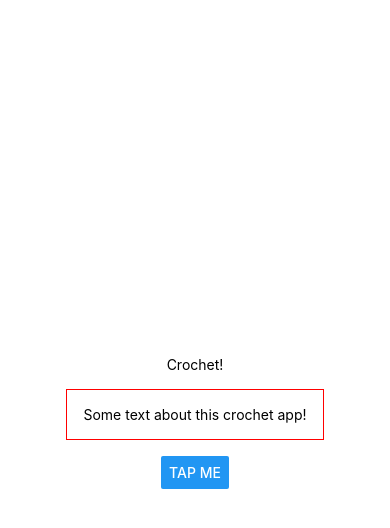
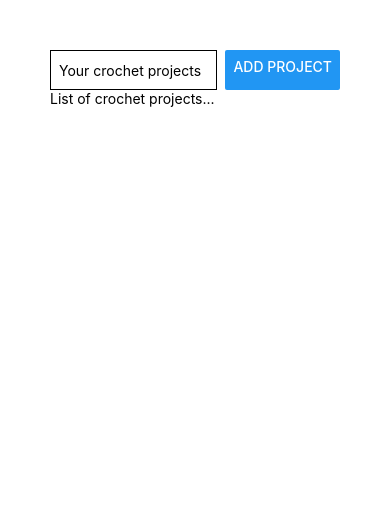
Before and after one commit to CharlyMannion/crochet-app, a React Native app: screen / in a window 390 px wide. Shown: the top 528 px of the page. Built offline with nearby package versions, Linux system fonts and the light colour scheme.

Commit message:
Updates to have text input box, and updates tests

```diff
--- /dev/null
+++ b/App.styles.ts
@@ -0,0 +1,21 @@
+import { StyleSheet } from "react-native";
+
+const createStyles = StyleSheet.create({
+  appContainer: {
+    padding: 50,
+  },
+  inputContainer: {
+    flexDirection: "row",
+    justifyContent: "space-between",
+  },
+  textInput: {
+    height: 40,
+    borderColor: "red ",
+    borderWidth: 1,
+    width: "80%",
+    marginRight: 8,
+    padding: 8,
+  },
+});
+
+export default createStyles;
--- a/App.tsx
+++ b/App.tsx
@@ -1,26 +1,19 @@
-import { Button, StyleSheet, Text, View } from "react-native";
+import { Button, Text, TextInput, View } from "react-native";
 
+import createStyles from "./App.styles";
 export default function App() {
   return (
-    <View style={styles.container}>
-      <Text>Crochet!</Text>
-      <Text style={styles.dummyText}>Some text about this crochet app!</Text>
-      <Button title="tap me"></Button>
+    <View style={createStyles.appContainer}>
+      <View style={createStyles.inputContainer}>
+        <TextInput
+          style={createStyles.textInput}
+          placeholder="Your crochet projects"
+        />
+        <Button title="Add project" />
+      </View>
+      <View>
+        <Text>List of crochet projects...</Text>
+      </View>
     </View>
   );
 }
-
-const styles = StyleSheet.create({
-  container: {
-    flex: 1,
-    backgroundColor: "#fff",
-    alignItems: "center",
-    justifyContent: "center",
-  },
-  dummyText: {
-    margin: 16,
-    padding: 16,
-    borderColor: "red",
-    borderWidth: 1,
-  },
-});
```
Also changed, not shown: 2 other files (tests, documents, lock files or other folders).
